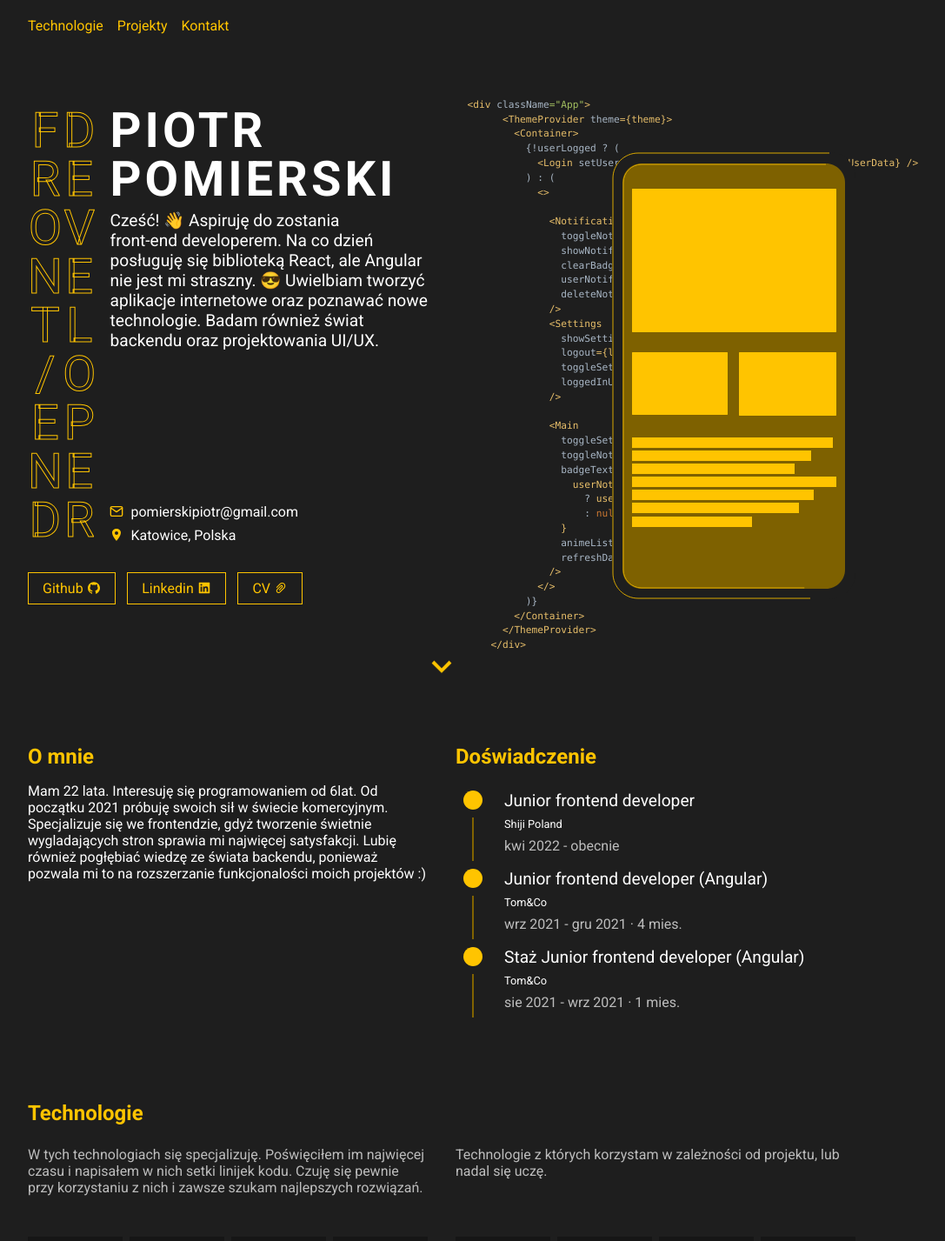
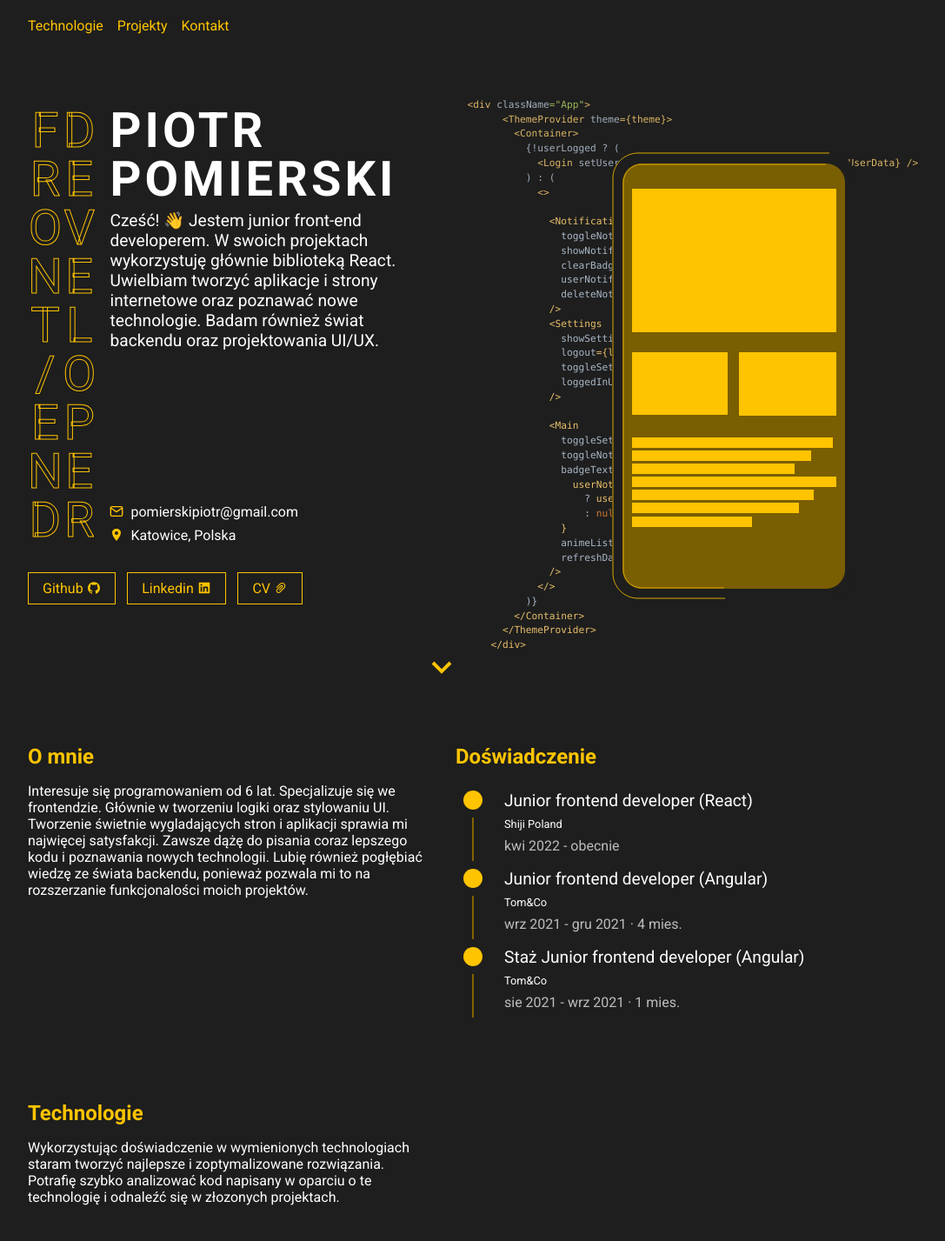
Before and after one commit to Pomierski/portfolio, a React (Create React App) app: page / in a window 1280 px wide. Shown: the top 1427 px of the page at 87% size, without its empty margins (132-1219 px from the left). Built offline with nearby package versions, Linux system fonts and the light colour scheme.

Commit message:
fix: improve page content

```diff
--- a/src/sections/About.tsx
+++ b/src/sections/About.tsx
@@ -1,4 +1,3 @@
-import React from "react";
 import Container from "../components/Container";
 import Heading from "../components/Heading/Heading";
 import Section from "../components/Section";
@@ -13,12 +12,13 @@ const About = () => (
       <div>
         <Heading>O mnie</Heading>
         <Text>
-          Mam 22 lata. Interesuję się programowaniem od {currentYear - 2016}
-          lat. Od początku 2021 próbuję swoich sił w świecie komercyjnym.
-          Specjalizuje się we frontendzie, gdyż tworzenie świetnie wygladających
-          stron sprawia mi najwięcej satysfakcji. Lubię również pogłębiać wiedzę
-          ze świata backendu, ponieważ pozwala mi to na rozszerzanie
-          funkcjonalości moich projektów :)
+          Interesuje się programowaniem od {currentYear - 2016} lat.
+          Specjalizuje się we frontendzie. Głównie w tworzeniu logiki oraz
+          stylowaniu UI. Tworzenie świetnie wygladających stron i aplikacji
+          sprawia mi najwięcej satysfakcji. Zawsze dążę do pisania coraz
+          lepszego kodu i poznawania nowych technologii. Lubię również pogłębiać
+          wiedzę ze świata backendu, ponieważ pozwala mi to na rozszerzanie
+          funkcjonalości moich projektów.
         </Text>
       </div>
       <div>
@@ -26,7 +26,7 @@ const About = () => (
         <Timeline
           positions={[
             {
-              title: "Junior frontend developer",
+              title: "Junior frontend developer (React)",
               description: "kwi 2022 - obecnie",
               company: "Shiji Poland",
             },
--- a/src/sections/Hero.tsx
+++ b/src/sections/Hero.tsx
@@ -1,4 +1,3 @@
-import React from "react";
 import {
   AiFillGithub,
   AiFillLinkedin,
@@ -133,11 +132,10 @@ const Hero = () => (
             Piotr <br /> Pomierski
           </MainHeading>
           <StyledP>
-            Cześć! 👋 Aspiruję do zostania <br />
-            front-end developerem. Na co dzień posługuję się biblioteką React,
-            ale Angular nie jest mi straszny. 😎 Uwielbiam tworzyć aplikacje
-            internetowe oraz poznawać nowe technologie. Badam również świat
-            backendu oraz projektowania UI/UX.
+            Cześć! 👋 Jestem junior front-end developerem. W swoich projektach
+            wykorzystuję głównie biblioteką React. Uwielbiam tworzyć aplikacje i
+            strony internetowe oraz poznawać nowe technologie. Badam również
+            świat backendu oraz projektowania UI/UX.
           </StyledP>
           <Info>
             <FlexCenter margin=".5rem 0">
--- a/src/sections/Skills.tsx
+++ b/src/sections/Skills.tsx
@@ -26,22 +26,20 @@ const PanelWrapper = styled.div`
   }
 `;
 
-const StyledText = styled(Text)`
-  @media (min-width: ${(props) => props.theme.screenSize.sm}) {
-    min-height: 5rem;
-  }
-`;
-
 const Skills = () => (
   <Section id="skills" gridCol="1 / 3">
     <Heading>Technologie</Heading>
+    <Container margin="0 auto 2rem auto">
+      <div>
+        Wykorzystując doświadczenie w wymienionych technologiach staram tworzyć
+        najlepsze i zoptymalizowane rozwiązania. Potrafię szybko analizować kod
+        napisany w oparciu o te technologię i odnaleźć się w złozonych
+        projektach.
+      </div>
+    </Container>
     <Container>
       <div>
-        <StyledText color="secondary">
-          W tych technologiach się specjalizuję. Poświęciłem im najwięcej czasu
-          i napisałem w nich setki linijek kodu. Czuję się pewnie przy
-          korzystaniu z nich i zawsze szukam najlepszych rozwiązań.
-        </StyledText>
+        <Text color="secondary">Technologiach w których się specjalizuję.</Text>
         <PanelWrapper>
           <Panel icon={icons.react} title="React" />
           <Panel icon={icons.ts} title="Typescript" />
@@ -51,13 +49,13 @@ const Skills = () => (
           <Panel icon={icons.html5} title="HTML5" />
           <Panel icon={icons.css} title="CSS3" />
           <Panel icon={icons.sass} title="Sass" />
+          <Panel icon={icons.git} title="Git" />
         </PanelWrapper>
       </div>
       <div>
-        <StyledText color="secondary">
-          Technologie z których korzystam w zależności od projektu, lub nadal
-          się uczę.
-        </StyledText>
+        <Text color="secondary">
+          Technologie które wykorzystuję w zalezności od projektu.
+        </Text>
         <PanelWrapper>
           <Panel icon={icons.angular} title="Angular" />
           <Panel icon={icons.gatsby} title="Gatsby" />
```
